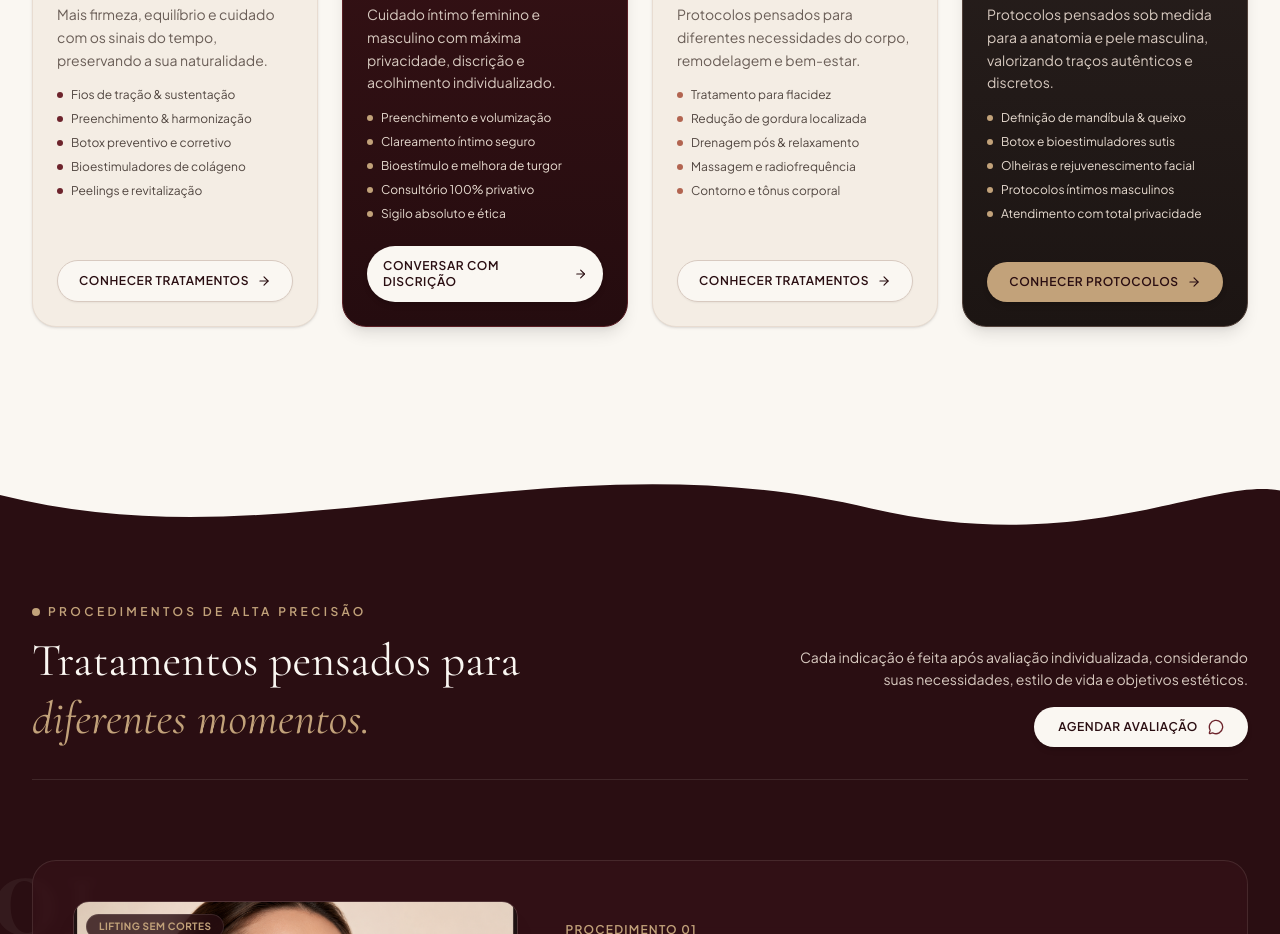
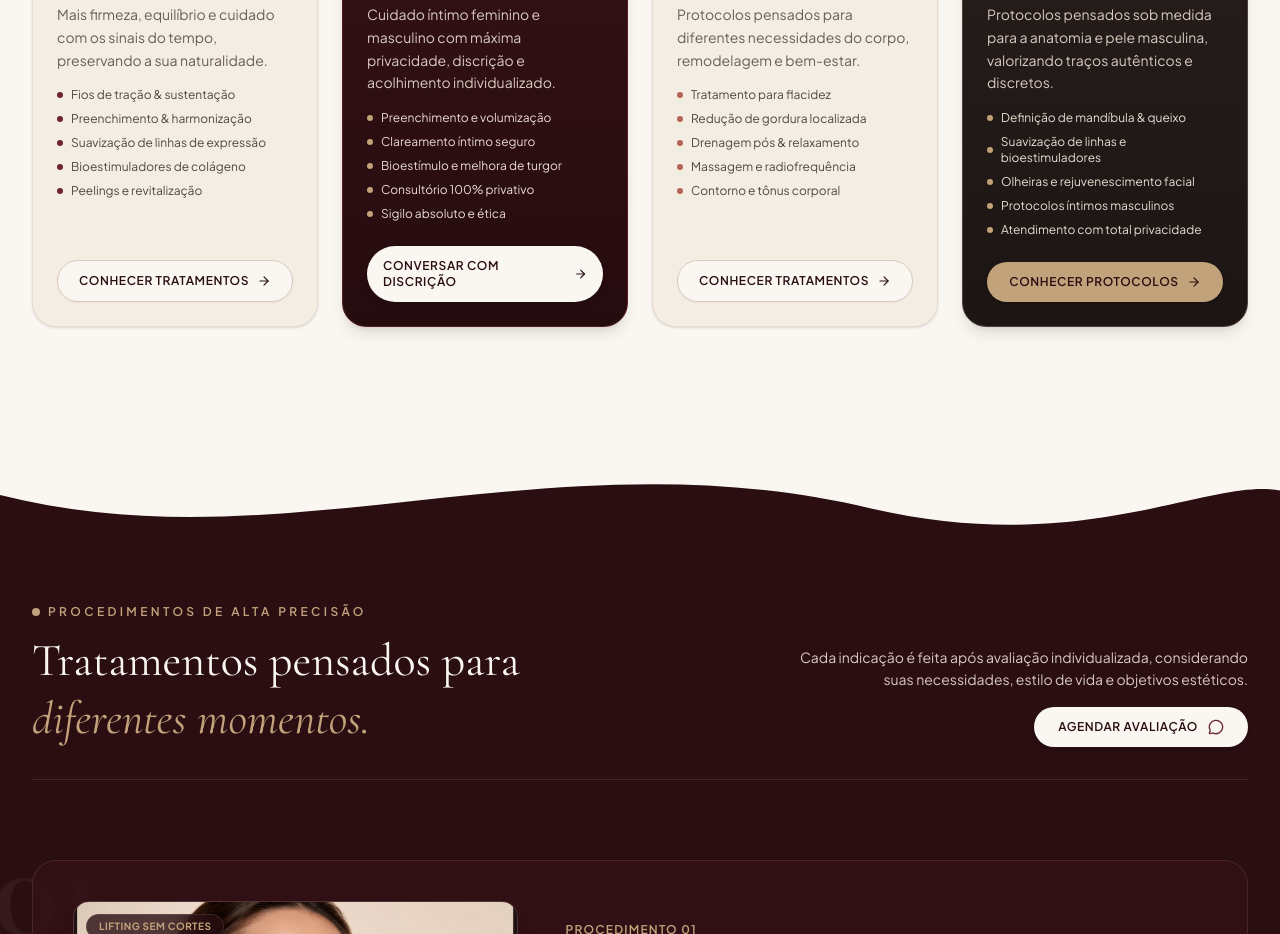
Before and after one commit to Gabrielkcomunicacoes/CBA, a React (Vite) app: page / in a window 1280 px wide. Shown: the part 2340-3274 px from the top of the page. Built offline with nearby package versions, Linux system fonts and the light colour scheme.

Commit message:
refactor: update terminology for expression lines
Replaced "Botox" with "Suavização de linhas de expressão" across UI components, modal assessments, and data constants to refine the brand voice and enhance clarity for potential clients.

```diff
--- a/src/components/CategoriesSection.tsx
+++ b/src/components/CategoriesSection.tsx
@@ -66,7 +66,7 @@ export const CategoriesSection: React.FC<CategoriesSectionProps> = ({ onSelectCa
                   </li>
                   <li className="flex items-center gap-2">
                     <span className="w-1.5 h-1.5 rounded-full bg-[#6D242C]" />
-                    <span>Botox preventivo e corretivo</span>
+                    <span>Suavização de linhas de expressão</span>
                   </li>
                   <li className="flex items-center gap-2">
                     <span className="w-1.5 h-1.5 rounded-full bg-[#6D242C]" />
@@ -260,7 +260,7 @@ export const CategoriesSection: React.FC<CategoriesSectionProps> = ({ onSelectCa
                   </li>
                   <li className="flex items-center gap-2">
                     <span className="w-1.5 h-1.5 rounded-full bg-[#C2A27A]" />
-                    <span>Botox e bioestimuladores sutis</span>
+                    <span>Suavização de linhas e bioestimuladores</span>
                   </li>
                   <li className="flex items-center gap-2">
                     <span className="w-1.5 h-1.5 rounded-full bg-[#C2A27A]" />
--- a/src/components/InteractiveAssessmentModal.tsx
+++ b/src/components/InteractiveAssessmentModal.tsx
@@ -35,7 +35,7 @@ export const InteractiveAssessmentModal: React.FC<InteractiveAssessmentModalProp
     }
     if (focusArea === 'Facial' && (mainConcern.includes('Volume') || mainConcern.includes('Harmonia'))) {
       return {
-        title: 'Preenchimento Facial Estruturado & Botox',
+        title: 'Preenchimento Facial & Suavização de Linhas',
         desc: 'Para restaurar contornos, maçãs do rosto, olheiras ou lábios com ácido hialurônico de alta pureza.',
         treatmentTag: 'preenchimento',
       };
@@ -125,7 +125,7 @@ export const InteractiveAssessmentModal: React.FC<InteractiveAssessmentModalProp
             </h4>
             <div className="grid grid-cols-1 gap-2.5">
               {[
-                { id: 'Facial', label: 'Rosto (Flacidez, sustentação, rugas, contorno)', sub: 'Fios, preenchimento, botox, bioestimuladores' },
+                { id: 'Facial', label: 'Rosto (Flacidez, sustentação, rugas, contorno)', sub: 'Fios, preenchimento, linhas de expressão, bioestimuladores' },
                 { id: 'Corporal', label: 'Corpo (Flacidez, gordura localizada, drenagem)', sub: 'Remodelagem corporal e firmeza' },
                 { id: 'Estética Íntima', label: 'Estética Íntima (Feminina ou Masculina)', sub: 'Atendimento privativo com sigilo e discrição' },
                 { id: 'Estética Masculina', label: 'Estética Masculina (Rosto, corpo ou íntimo)', sub: 'Protocolos personalizados para anatomia masculina' },
--- a/src/data/clinicData.ts
+++ b/src/data/clinicData.ts
@@ -34,7 +34,7 @@ export const getWhatsAppLink = (originContext?: string, customMessage?: string):
         text = 'Olá! Vi a página da Beleza Atual e gostaria de agendar uma avaliação individualizada.';
         break;
       case 'facial':
-        text = 'Olá! Gostaria de entender melhor as opções de tratamentos faciais (fios, botox, preenchimento) e agendar uma avaliação.';
+        text = 'Olá! Gostaria de entender melhor as opções de tratamentos faciais (fios, linhas de expressão, preenchimento) e agendar uma avaliação.';
         break;
       case 'corporal':
         text = 'Olá! Tenho interesse em tratamentos corporais (flacidez, gordura localizada, drenagem) e gostaria de agendar uma avaliação.';
@@ -363,7 +363,7 @@ export const TESTIMONIALS: Testimonial[] = [
     id: 'test-4',
     name: 'Mariana F. V.',
     initials: 'M.F.V.',
-    treatment: 'Botox Preventivo e Protocolo Glow',
+    treatment: 'Suavização de Linhas e Protocolo Glow',
     rating: 5,
     highlight: 'Não troco por nenhuma outra clínica',
     quote: 'O que mais me encanta na Beleza Atual é que eles nunca tentam te empurrar procedimentos desnecessários. Eles realmente avaliam o que faz sentido para você. O respeito à nossa individualidade é real!',
```
